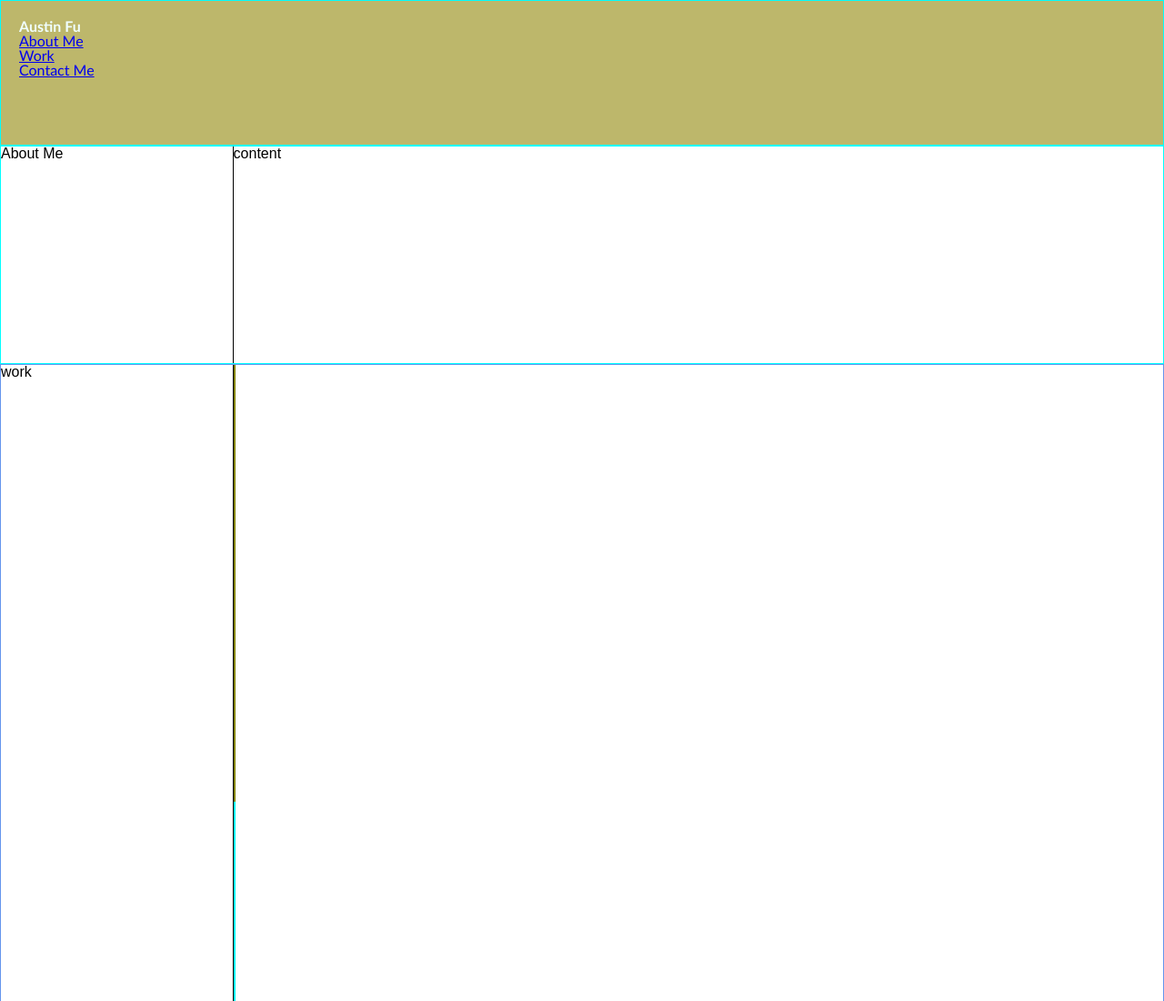
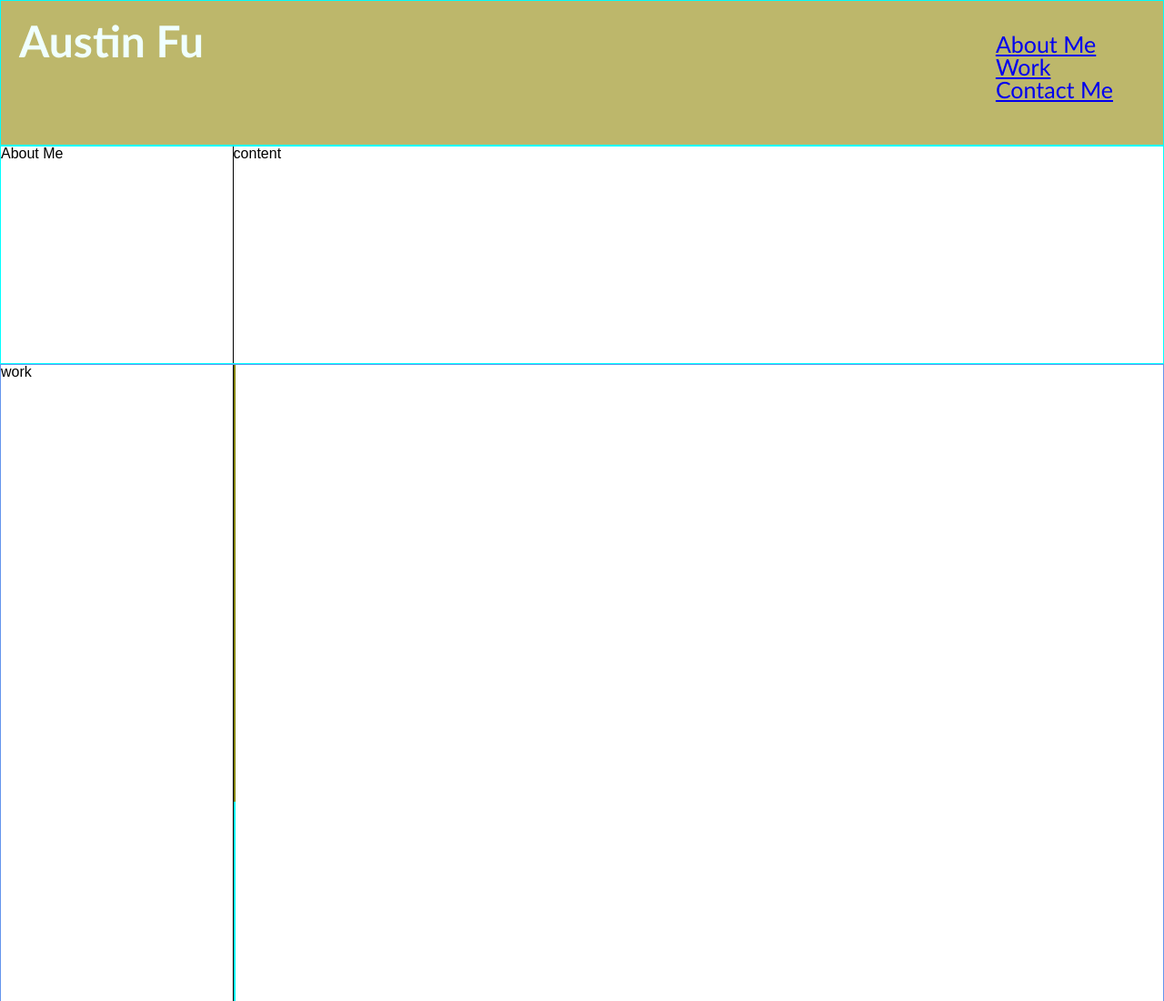
Before and after one commit to fubaru/Week-2-challenge, a plain HTML site: page index.html in a window 1280 px wide. Shown: the top 1100 px of the page at 91% size. Drawn offline with Linux system fonts and the light colour scheme.

Commit message:
CSS: h1 styling change, nav bar positioning change

```diff
--- a/assets/style.css
+++ b/assets/style.css
@@ -16,6 +16,19 @@ figure {
     position: fixed;
     top: 0;
     width: 100%;
+}
+
+.nav h1 {
+    display: inline-block;
+    font-size: 48px;
+}
+
+.nav nav {
+    padding: 15px;
+    margin-right: 20px;
+    float: right;
+    font-family: 'Gill Sans', 'Gill Sans MT', Calibri, 'Trebuchet MS', sans-serif;
+    font-size: 25px;
 }
 
 .title {
```
